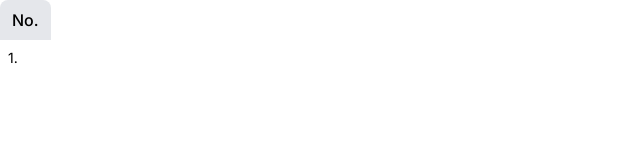
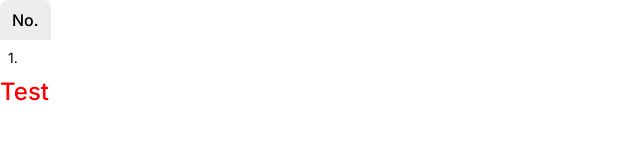
Before and after one commit to verm024/jleague-db, a Next.js app: page / in a window 1280 px wide. Shown: the top 166 px of the page, without its empty margins (0-640 px from the left). Built offline with nearby package versions, Linux system fonts and the light colour scheme.

Commit message:
feat: create text atom

```diff
--- a/src/app/page.tsx
+++ b/src/app/page.tsx
@@ -1,5 +1,5 @@
+import { Text } from "@/components/atoms";
 import { Table } from "@/components/molecules";
-import Image from "next/image";
 
 export default function Home() {
   return (
@@ -9,6 +9,9 @@ export default function Home() {
           heads={[{ children: "No." }]}
           rows={[{ data: [{ children: "1." }], key: "row_1" }]}
         />
+        <Text color="red" fontWeight="medium" size="2xl">
+          Test
+        </Text>
       </div>
     </main>
   );
--- a/src/components/atoms/TableHead/index.tsx
+++ b/src/components/atoms/TableHead/index.tsx
@@ -1,5 +1,5 @@
-"use client";
-
+import { colorMapper } from "@/constants/color";
+import { clsx } from "clsx";
 import React, { useMemo } from "react";
 
 export interface HeadItemProps {
@@ -19,15 +19,20 @@ export default function TableHead({
   roundedTopRight,
 }: FullThProps) {
   const computedThClassname: string = useMemo(() => {
-    const BASE_CLASS = "w-fit py-2 px-3 bg-gray-200 font-medium text-base";
-    const classess: string[] = [BASE_CLASS];
-    if (roundedTopLeft) classess.push("rounded-tl-lg");
-    if (roundedTopRight) classess.push("rounded-tr-lg");
+    const baseClass = `w-fit py-2 px-3 font-medium text-base`;
+    const classes: string[] = [baseClass];
+    if (roundedTopLeft) classes.push("rounded-tl-lg");
+    if (roundedTopRight) classes.push("rounded-tr-lg");
 
-    return classess.join(" ");
+    return classes.join(" ");
   }, [roundedTopLeft, roundedTopRight]);
 
-  console.log(computedThClassname);
-
-  return <th className={computedThClassname}>{children}</th>;
+  return (
+    <th
+      className={clsx(computedThClassname)}
+      style={{ backgroundColor: colorMapper.grey }}
+    >
+      {children}
+    </th>
+  );
 }
--- /dev/null
+++ b/src/components/atoms/Text/index.tsx
@@ -0,0 +1,64 @@
+import { color } from "@/constants/color";
+import clsx from "clsx";
+
+type fontWeightType =
+  | "extralight"
+  | "light"
+  | "normal"
+  | "medium"
+  | "semibold"
+  | "bold";
+
+type fontSizeType = "xs" | "sm" | "base" | "lg" | "xl" | "2xl";
+
+export interface TextProps {
+  children: React.ReactNode;
+  color?: color;
+  fontWeight?: fontWeightType;
+  size?: fontSizeType;
+  className?: string;
+}
+
+export default function Text({
+  children,
+  color,
+  fontWeight,
+  size,
+  className,
+}: TextProps) {
+  const getFontWeight = (fw?: fontWeightType) => {
+    if (!fw) {
+      return "font-normal";
+    }
+    return `font-${fw}`;
+  };
+
+  // TODO: Tailwind does not allow assigning class using string formatting, find a better way than this
+  const getFontSize = (fs?: fontSizeType) => {
+    switch (fs) {
+      case "xs":
+        return "text-xs";
+      case "sm":
+        return "text-sm";
+      case "base":
+        return "text-base";
+      case "lg":
+        return "text-lg";
+      case "xl":
+        return "text-xl";
+      case "2xl":
+        return "text-2xl";
+      default:
+        return "text-base";
+    }
+  };
+
+  return (
+    <p
+      style={{ color }}
+      className={clsx(getFontWeight(fontWeight), getFontSize(size), className)}
+    >
+      {children}
+    </p>
+  );
+}
--- a/src/components/atoms/index.ts
+++ b/src/components/atoms/index.ts
@@ -1 +1,3 @@
 export {default as TableHead} from "@/components/atoms/TableHead"
+export {default as TableData} from "@/components/atoms/TableData"
+export {default as Text} from "@/components/atoms/Text"
--- a/src/components/molecules/Table/index.tsx
+++ b/src/components/molecules/Table/index.tsx
@@ -1,5 +1,5 @@
-import { TableHead } from "@/components/atoms";
-import TableData, { DataItemProps } from "@/components/atoms/TableData";
+import { TableHead, TableData } from "@/components/atoms";
+import { DataItemProps } from "@/components/atoms/TableData";
 import { HeadItemProps } from "@/components/atoms/TableHead";
 
 interface RowProps {
--- /dev/null
+++ b/src/constants/color.ts
@@ -0,0 +1,11 @@
+export type color = "white" | "grey" | "black" | "red" | "blue" | "yellow" | "green"
+
+export const colorMapper: {[key in color]: string} = {
+    white: "#FEFAF6",
+    grey: "#EEEDEB",
+    black: "#151515",
+    red: "#EE4E4E",
+    blue: "#5AB2FF",
+    yellow: "#FFC100",
+    green: "#A1DD70"
+}
```
Also changed, not shown: package.json (+6 -5 lines), 1 other file (tests, documents, lock files or other folders).
